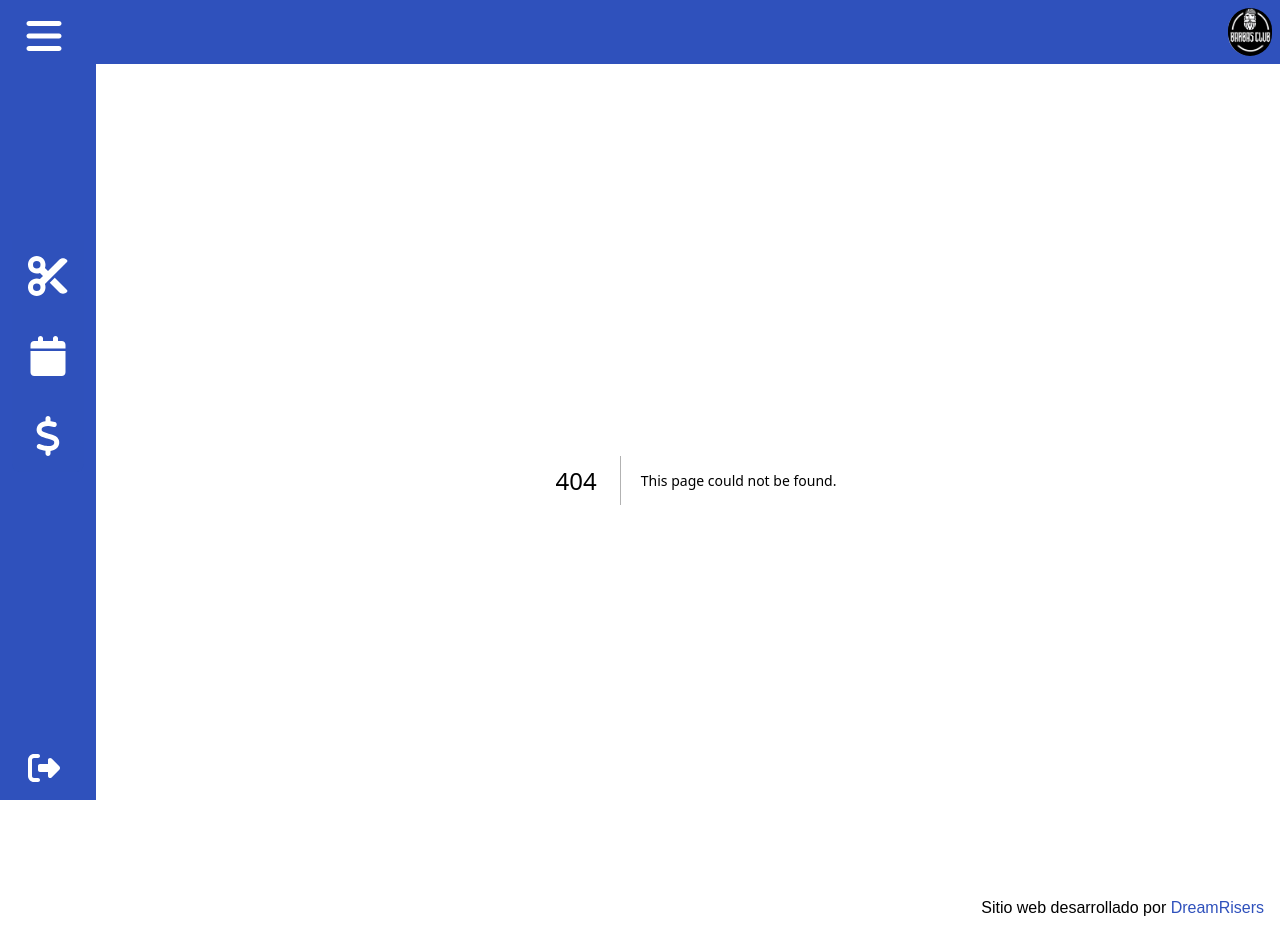
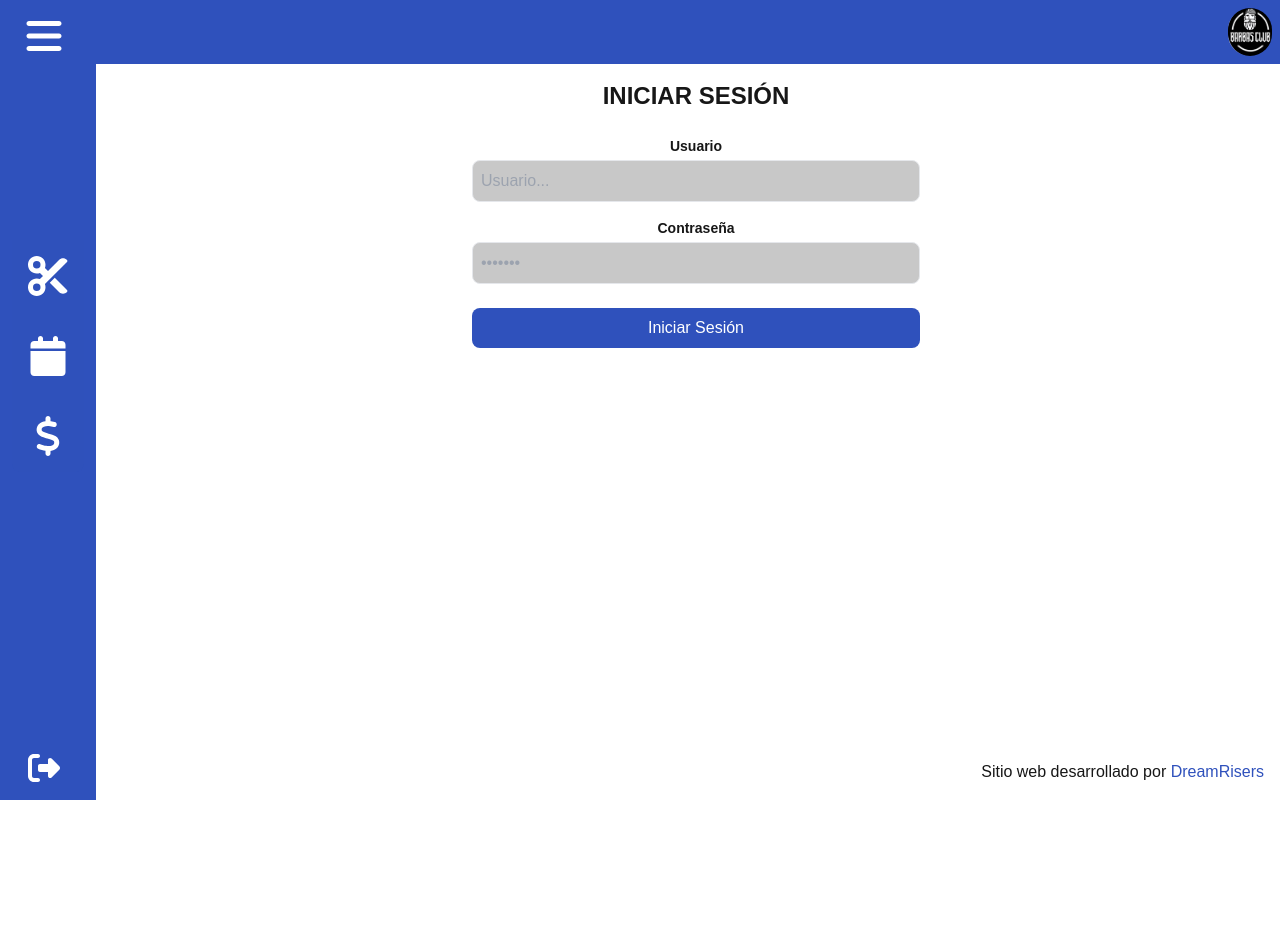
Before and after one commit to DreamRisers/barber-front, a Next.js app: page /login in a window 1280 px wide. Before the commit this address had no page. After the commit the page ends 800 px from the top, so only its background shows below. Built offline with nearby package versions, Linux system fonts and the light colour scheme.

Commit message:
Vista de login

```diff
--- a/src/app/barberos/page.tsx
+++ b/src/app/barberos/page.tsx
@@ -28,9 +28,7 @@ const BarberPage = () => {
 	return (
 		<div>
 			<div>
-        <p className="flex justify-center items-center pb-10 font-bold text-2xl">
-          BARBEROS
-        </p>
+				<h1 className="text-center font-bold text-2xl mb-6">BARBEROS</h1>
 				<div className="bg-barberBgGrey h-[190px] w-full sm:w-[458px] rounded-md">
 					<div className="flex justify-between p-2">
 						<p className="font-bold text-sm sm:text-base">Barbero n°1</p>
--- /dev/null
+++ b/src/app/login/page.tsx
@@ -0,0 +1,84 @@
+"use client";
+import { useState } from "react";
+
+const Login = () => {
+    const [username, setUsername] = useState<string>('');
+    const [password, setPassword] = useState<string>('');
+
+    const handleSubmit = async (e: React.FormEvent<HTMLFormElement>) => {
+        e.preventDefault();
+
+        if(!username || !password) {
+            alert('Por favor, complete los campos');
+            return;
+        }
+
+        const loginData = {
+            username,
+            password
+        }
+
+        const response = await fetch(`${process.env.NEXT_PUBLIC_API_URL}/user/login`, {
+            method: 'POST',
+            headers: {
+                'Content-Type': 'application/json'
+            },
+            body: JSON.stringify(loginData)
+        })
+
+        if(response.ok) {
+            alert('Inicio de sesión exitoso');
+            return;
+        } else {
+            alert('Usuario o contraseña incorrectos');
+            return;
+        }
+    }
+
+	return (
+		<div>
+			<h1 className="text-center font-bold text-2xl mb-6">INICIAR SESIÓN</h1>
+
+			<form className="w-full max-w-md mx-auto gap-4 flex-col space-y-4" onSubmit={handleSubmit}>
+				<div className="flex flex-col">
+					<label htmlFor="username" className="text-sm font-bold mb-1 text-center">
+						Usuario
+					</label>
+					<input
+						id="username"
+						type="text"
+						className="border bg-[#C8C8C8] p-2 rounded-lg"
+                        placeholder="Usuario..."
+                        required
+                        onChange={(e) => setUsername(e.target.value)}
+					/>
+				</div>
+
+				<div className="flex flex-col">
+					<label
+						htmlFor="password"
+						className="text-sm font-bold mb-1 text-center"
+					>
+						Contraseña
+					</label>
+					<input
+						id="password"
+						type="password"
+						className="border bg-[#C8C8C8] p-2 rounded-lg"
+                        placeholder="•••••••"
+                        required
+                        onChange={(e) => setPassword(e.target.value)}
+					/>
+				</div>
+
+				<div className="flex justify-center w-full max-w-md">
+					<button className="bg-barberBlue text-white p-2 rounded-lg mt-2 w-full max-w-md">
+						Iniciar Sesión
+					</button>
+				</div>
+			</form>
+		</div>
+	);
+};
+
+export default Login;
--- a/src/app/turnos/page.tsx
+++ b/src/app/turnos/page.tsx
@@ -43,7 +43,7 @@ const TurnosPage = () => {
 
   return (
     <div>
-      <p className="text-center font-bold text-2xl mb-6">TURNOS</p>
+      <h1 className="text-center font-bold text-2xl mb-6">TURNOS</h1>
       <div className="lg:flex lg:justify-between w-full ">
         <div className="flex max-lg:flex-col max-lg:justify-center gap-4 max-lg:gap-8">
           <div className="flex flex-col">
```
Lines whose indentation alone changed are shown as unchanged.
